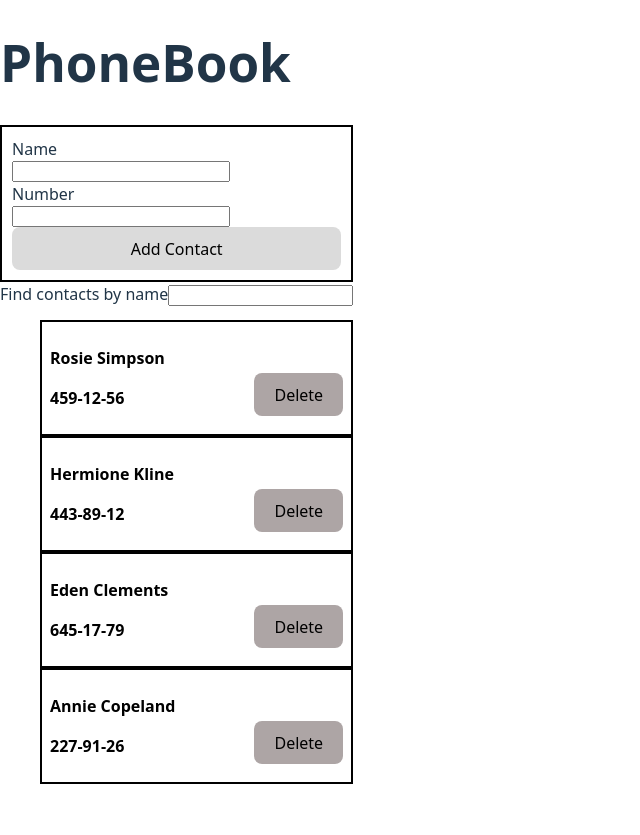
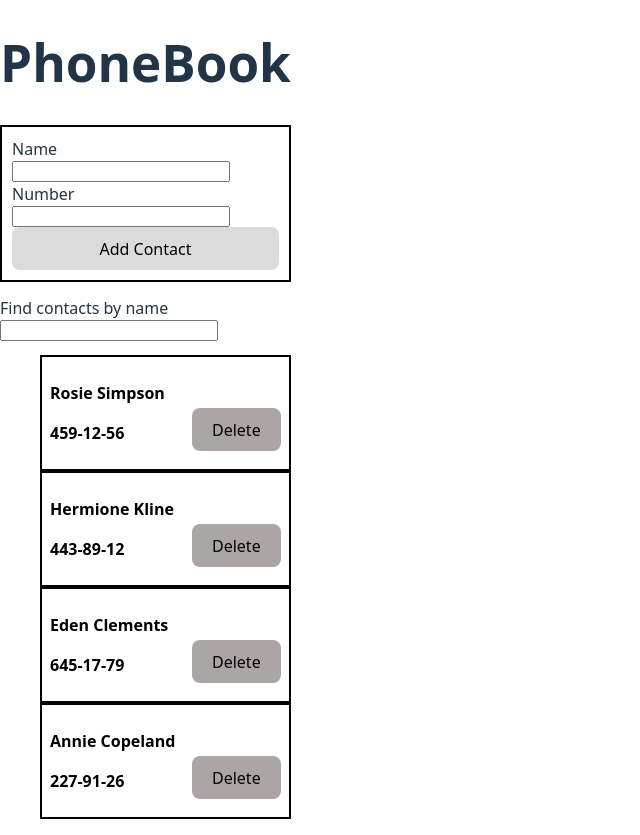
Before and after one commit to svitlarp/goit-neo-react-hw-module7, a React (Vite) app: page / in a window 1280 px wide. Shown: the whole page, without its empty margins (0-640 px from the left). Before the commit the page ends 800 px from the top, so only its background shows below. Built offline with nearby package versions, Linux system fonts and the light colour scheme.

Commit message:
Implementation of filter, instal nanoid to generate id for every new contact

```diff
--- a/package.json
+++ b/package.json
@@ -11,6 +11,7 @@
   },
   "dependencies": {
     "formik": "^2.4.6",
+    "nanoid": "^5.1.5",
     "react": "^19.1.1",
     "react-dom": "^19.1.1"
   },
--- a/src/App.jsx
+++ b/src/App.jsx
@@ -8,9 +8,9 @@ import SearchBox from './search-box/SearchBox';
 
 function App() {
   const [contacts, setContacts] = useState(initialContactList);
+  const [filter, setFilter] = useState("");
 
   const addContact = (newContact) => {
-    // setContacts([...contacts, newContact]);
     setContacts((prevContacts) => {
       return [...prevContacts, newContact]
     });
@@ -20,20 +20,18 @@ function App() {
     setContacts(contacts.filter(contact => contact.id !== contactId));
   }
 
-  // const visibleTask = tasks.filter((task) =>
-  //   task.text.toLowerCase().includes(filter.toLowerCase())
-  // );
+  const filteredContacts = contacts.filter(contact => contact.name.toLowerCase().includes(filter.toLowerCase()));
+
 
   return (
     <>
       <h1>PhoneBook</h1>
+      <p>{filter}</p>
       <ContactForm onAdd={addContact} />
-      <SearchBox />
-      <ContactList contacts={contacts} onDelete={deleteContact} />
+      <SearchBox value={filter} onFilter={setFilter} />
+      <ContactList contacts={filteredContacts} onDelete={deleteContact} />
     </>
   )
 }
 
 export default App
-
-// import initialTasks from './tasks.json';
--- a/src/contact-form/ContactForm.jsx
+++ b/src/contact-form/ContactForm.jsx
@@ -1,5 +1,6 @@
 import { useId } from "react";
 import css from './ContactForm.module.css';
+import { nanoid } from "nanoid";
 
 
 const ContactForm = ({onAdd}) => {
@@ -15,6 +16,7 @@ const ContactForm = ({onAdd}) => {
             alert("Please fill in both Name and Number");
         } else {
             onAdd({
+                id: nanoid(),
                 name: name.value,
                 number: number.value,
             });
--- a/src/search-box/SearchBox.jsx
+++ b/src/search-box/SearchBox.jsx
@@ -1,38 +1,13 @@
-import { ErrorMessage, Field, Formik } from 'formik';
 import css from './SearchBox.module.css';
 
 
-const initialValues = {
-        searchBox: "",
-    }
-
-const SearchBox = () => {
-
-    const handleSubmit = (values) => {
-        console.log(values);
-    }
-
+const SearchBox = ({value, onFilter}) => {
     return (
-        <Formik initialValues={initialValues} onSubmit={handleSubmit}>
-            <div>
-                <label htmlFor='searchBox'>Find contacts by name</label>
-                <Field className={css.field} type='text' name='searchBox' />
-                <ErrorMessage className={css.error} name="searchBox" component='span' />
-            </div>
-        </Formik>
+         <div className={css.searchBox}>
+            <label htmlFor="searchBox">Find contacts by name</label>
+            <input className={css.searchBoxInput} type="text" name="searchBox" id="searchBox" value={value} onChange={e => (onFilter(e.target.value))}/>
+         </div>
     )
 }
 
-
 export default SearchBox;
-
-
-
-// const SearchBox = () => {
-//     return (
-//         <form className={css.searchBox}>
-//             <label htmlFor="searchBox">Find contacts by name</label>
-//             <input className={css.searchBoxInput} type="text" name="searchBox" id="searchBox"/>
-//         </form>
-//     )
-// }
```
Also changed, not shown: 1 other file (tests, documents, lock files or other folders).
